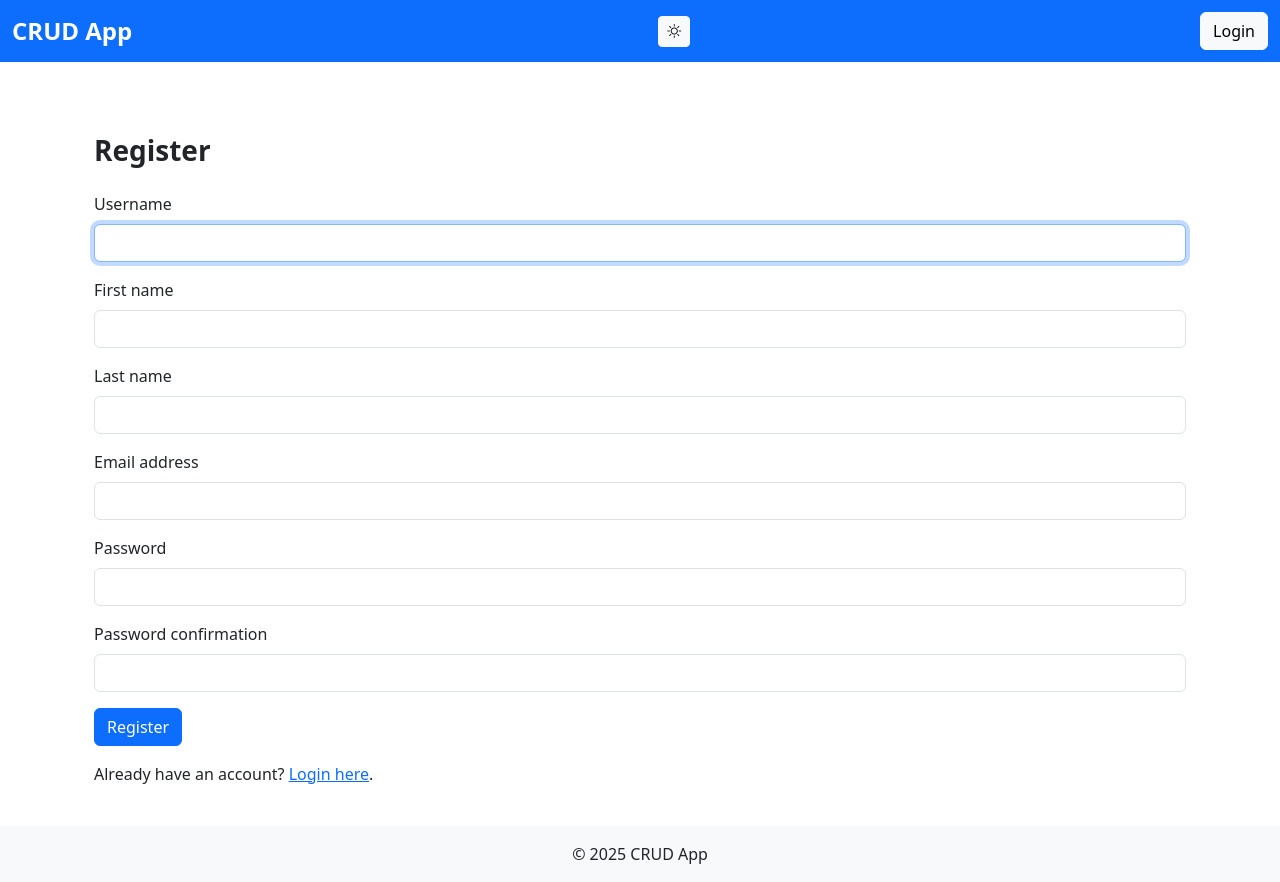
After one commit to paulo1403/crud-django, a Django app: page /register/ in a window 1280 px wide. The commit adds this page. Run offline with Django 4.2, Linux system fonts and the light colour scheme.

Commit message:
Add user registration functionality: create registration view, form, and template

```diff
--- /dev/null
+++ b/crud_app/forms.py
@@ -0,0 +1,16 @@
+from django import forms
+from django.contrib.auth.models import User
+from django.contrib.auth.forms import UserCreationForm
+
+class CustomUserCreationForm(UserCreationForm):
+    first_name = forms.CharField(max_length=30, required=True, help_text='First name')
+    last_name = forms.CharField(max_length=30, required=True, help_text='Last name')
+
+    class Meta:
+        model = User
+        fields = ('username', 'first_name', 'last_name', 'email', 'password1', 'password2')
+
+    def __init__(self, *args, **kwargs):
+        super().__init__(*args, **kwargs)
+        for field_name, field in self.fields.items():
+            field.widget.attrs['class'] = 'form-control'
--- a/crud_app/templates/login.html
+++ b/crud_app/templates/login.html
@@ -25,5 +25,8 @@
     </div>
     <button type="submit" class="btn btn-primary">Login</button>
   </form>
+  <p class="mt-3">
+    Don't have an account? <a href="/register/">Register here</a>.
+  </p>
 </div>
 {% endblock %}
--- /dev/null
+++ b/crud_app/templates/register.html
@@ -0,0 +1,19 @@
+{% extends 'base.html' %} {% block content %}
+<div class="container mt-5">
+  <h1 class="fs-3 fw-bold mb-4">Register</h1>
+  <form method="post">
+    {% csrf_token %} {% for field in form %}
+    <div class="mb-3">
+      <label for="{{ field.id_for_label }}" class="form-label"
+        >{{ field.label }}</label
+      >
+      {{ field }} {% if field.errors %}
+      <div class="text-danger">{{ field.errors }}</div>
+      {% endif %}
+    </div>
+    {% endfor %}
+    <button type="submit" class="btn btn-primary">Register</button>
+  </form>
+  <p class="mt-3">Already have an account? <a href="/login/">Login here</a>.</p>
+</div>
+{% endblock %}
--- a/crud_app/urls.py
+++ b/crud_app/urls.py
@@ -1,7 +1,7 @@
 from django.urls import path
 from . import views
 from django.contrib.auth import views as auth_views
-from .views import edit_profile
+from .views import edit_profile, register
 
 urlpatterns = [
     path('', views.item_list, name='item_list'),
@@ -11,4 +11,5 @@ urlpatterns = [
     path('login/', auth_views.LoginView.as_view(template_name='login.html'), name='login'),
     path('logout/', auth_views.LogoutView.as_view(), name='logout'),
     path('edit-profile/', edit_profile, name='edit_profile'),
+    path('register/', register, name='register'),
 ]
--- a/crud_app/views.py
+++ b/crud_app/views.py
@@ -1,8 +1,8 @@
 from django.shortcuts import render, get_object_or_404, redirect
 from django.contrib.auth.decorators import login_required
-from django.contrib.auth.models import User
 from django.contrib import messages
 from django.utils.http import url_has_allowed_host_and_scheme
+from .forms import CustomUserCreationForm
 from .models import Item
 
 # List all items
@@ -55,3 +55,18 @@ def edit_profile(request):
         return redirect('item_list')
 
     return render(request, 'edit_profile.html', {'next': request.GET.get('next', '')})
+
+# Register a new user
+def register(request):
+    if request.method == 'POST':
+        form = CustomUserCreationForm(request.POST)
+        if form.is_valid():
+            user = form.save()
+            user.first_name = form.cleaned_data.get('first_name')
+            user.last_name = form.cleaned_data.get('last_name')
+            user.save()
+            messages.success(request, 'Account created successfully!')
+            return redirect('login')
+    else:
+        form = CustomUserCreationForm()
+    return render(request, 'register.html', {'form': form})
```
Also changed, not shown: crud_app/templates/item_confirm_delete.html (+4 -4 lines).
